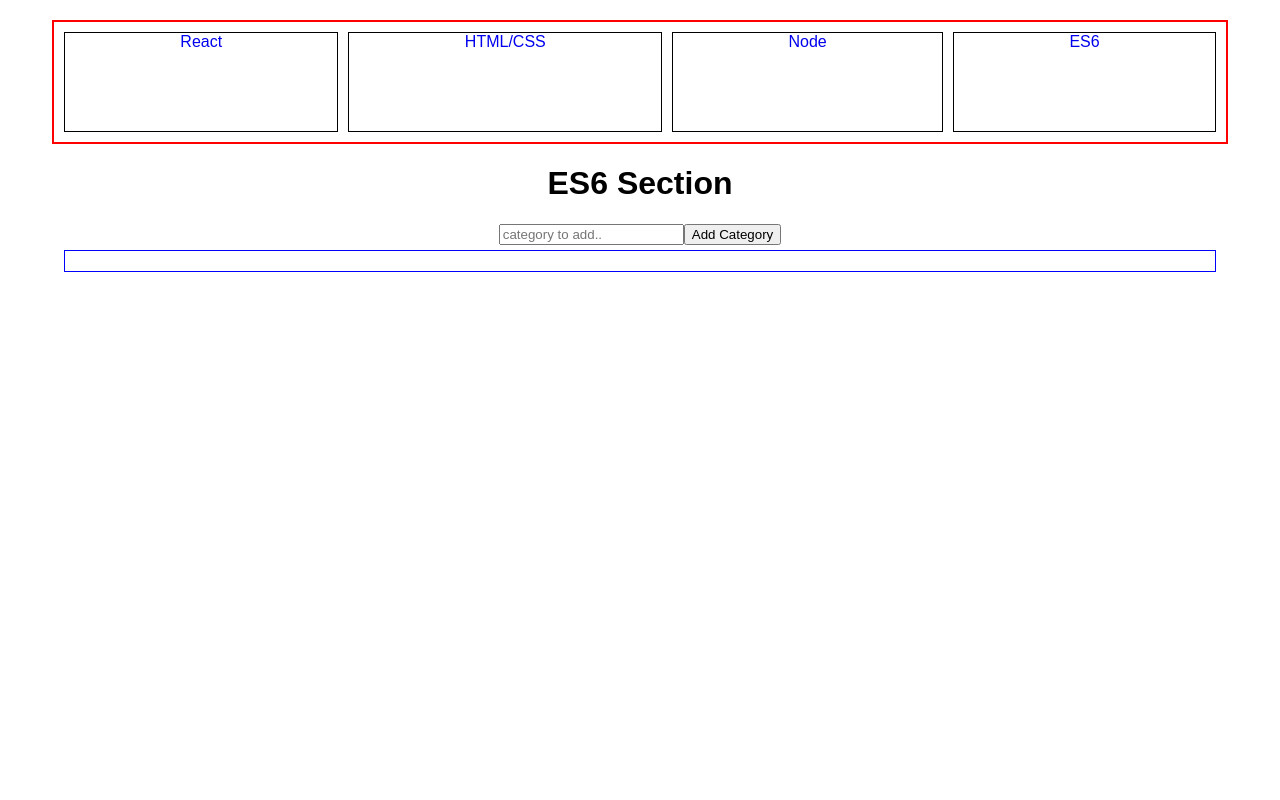
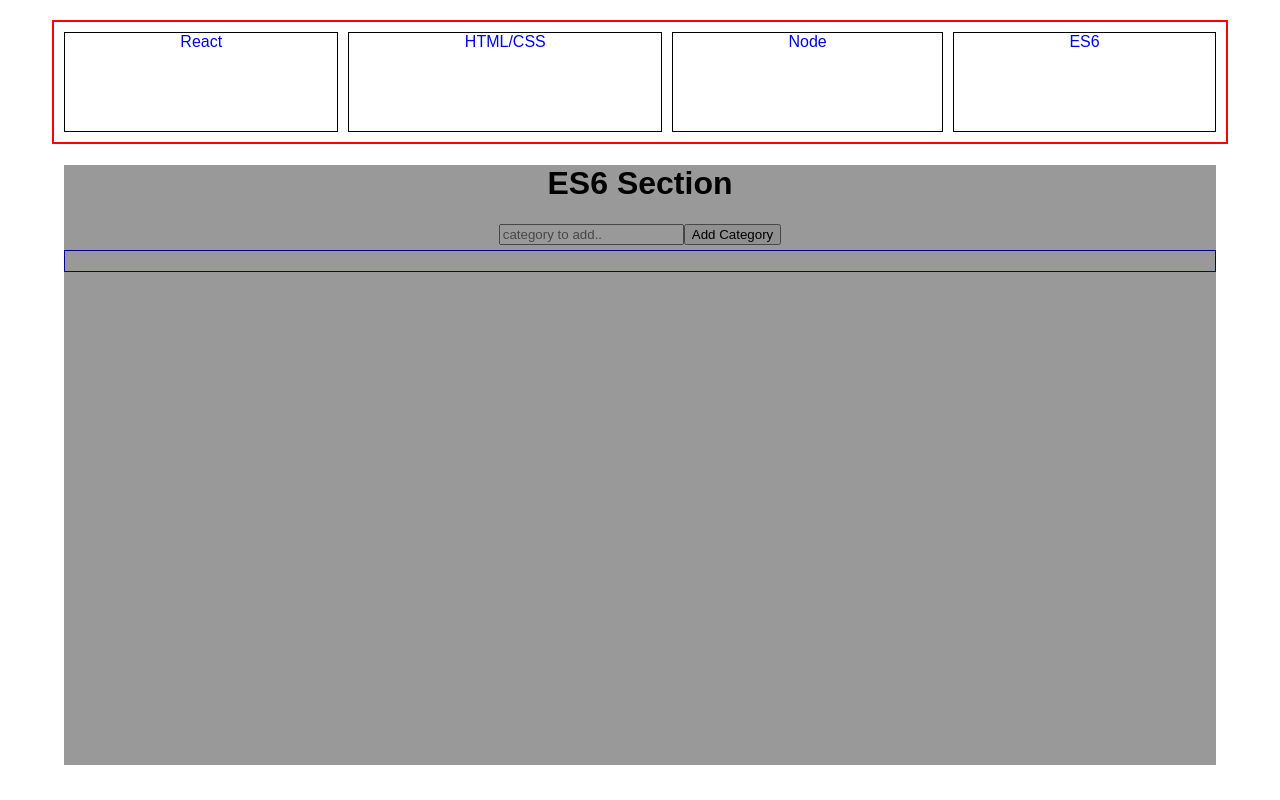
Before and after one commit to HuangStanley050/bookMarks, a React (Create React App) app: page /es6 in a window 1280 px wide. Built offline with nearby package versions, Linux system fonts and the light colour scheme.

Commit message:
try to implement modal

```diff
--- /dev/null
+++ b/src/components/modal/modal.css
@@ -0,0 +1,11 @@
+.Modal {
+    /*display: none;*/
+    position: fixed;
+    z-index: 1;
+
+    width: 90%;
+    height: 600px;
+    margin: auto;
+    /*background-color: rgb(0, 0, 0);*/
+    background-color: rgba(0, 0, 0, 0.4);
+}
--- /dev/null
+++ b/src/components/modal/modal.js
@@ -0,0 +1,12 @@
+import React from "react";
+import "./modal.css";
+
+const Modal = () => {
+    return (
+        <div className="Modal">
+
+            </div>
+    );
+}
+
+export default Modal;
--- a/src/containers/es6/es6.css
+++ b/src/containers/es6/es6.css
@@ -1,6 +1,7 @@
 .ES6_Container {
     margin-top: 5px;
     border: 1px solid blue;
+
     display: grid;
     padding: 10px;
     grid-template-columns: 33% 33% 33%;
--- a/src/containers/es6/es6.js
+++ b/src/containers/es6/es6.js
@@ -1,12 +1,15 @@
 import React, { Component } from "react";
+
 import { connect } from 'react-redux';
 import { addCategory } from "../../store/actions/es6";
 import Categories from "../../components/categories";
 import "./es6.css";
+import Modal from "../../components/modal/modal";
 
 class ES6 extends Component {
     state = {
-        input: ""
+        input: "",
+        showModal: true
     }
 
     addCategory = () => {
@@ -24,6 +27,7 @@
     render() {
         return (
             <div>
+             {this.state.showModal?<Modal/>:null}
              <h1>ES6 Section</h1>
              <input onChange={this.handleInput} value={this.state.input} type="text" placeholder="category to add.."/>
              <button onClick={()=>this.addCategory()}>Add Category</button>
```
